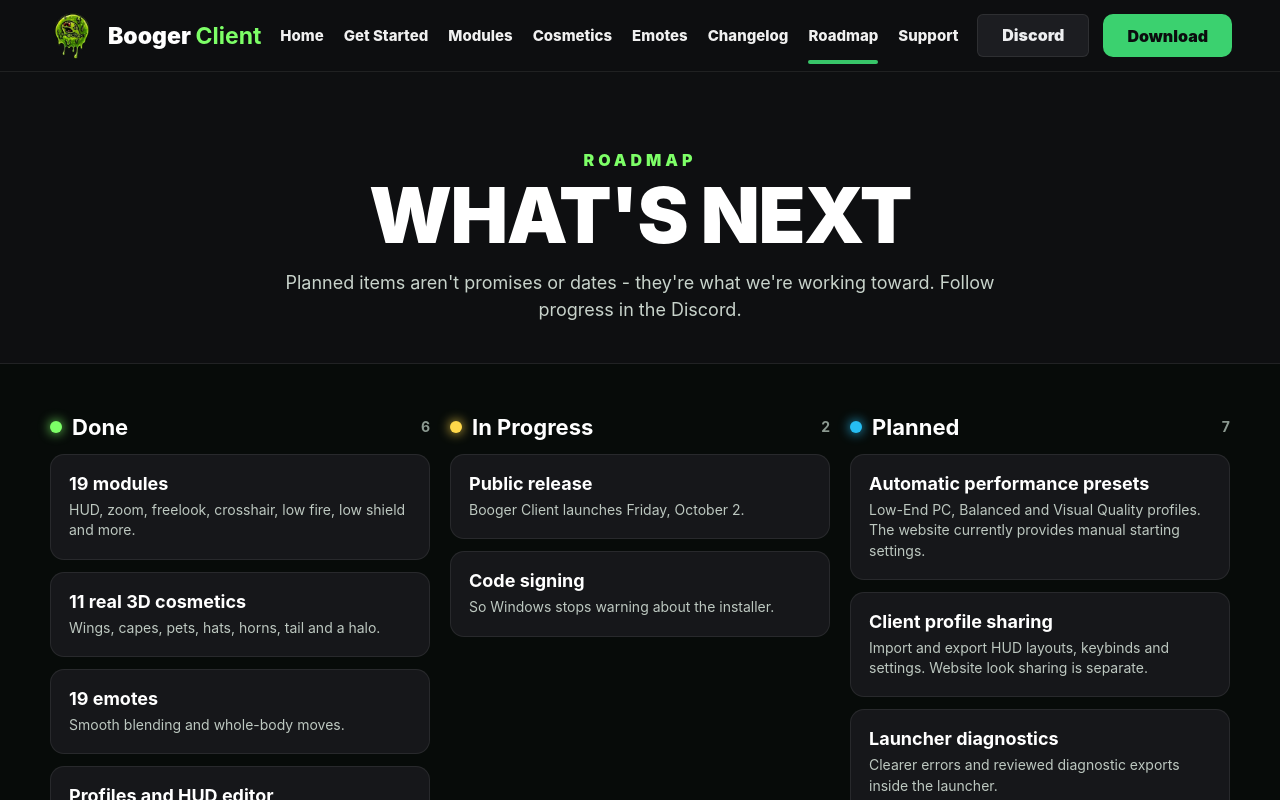
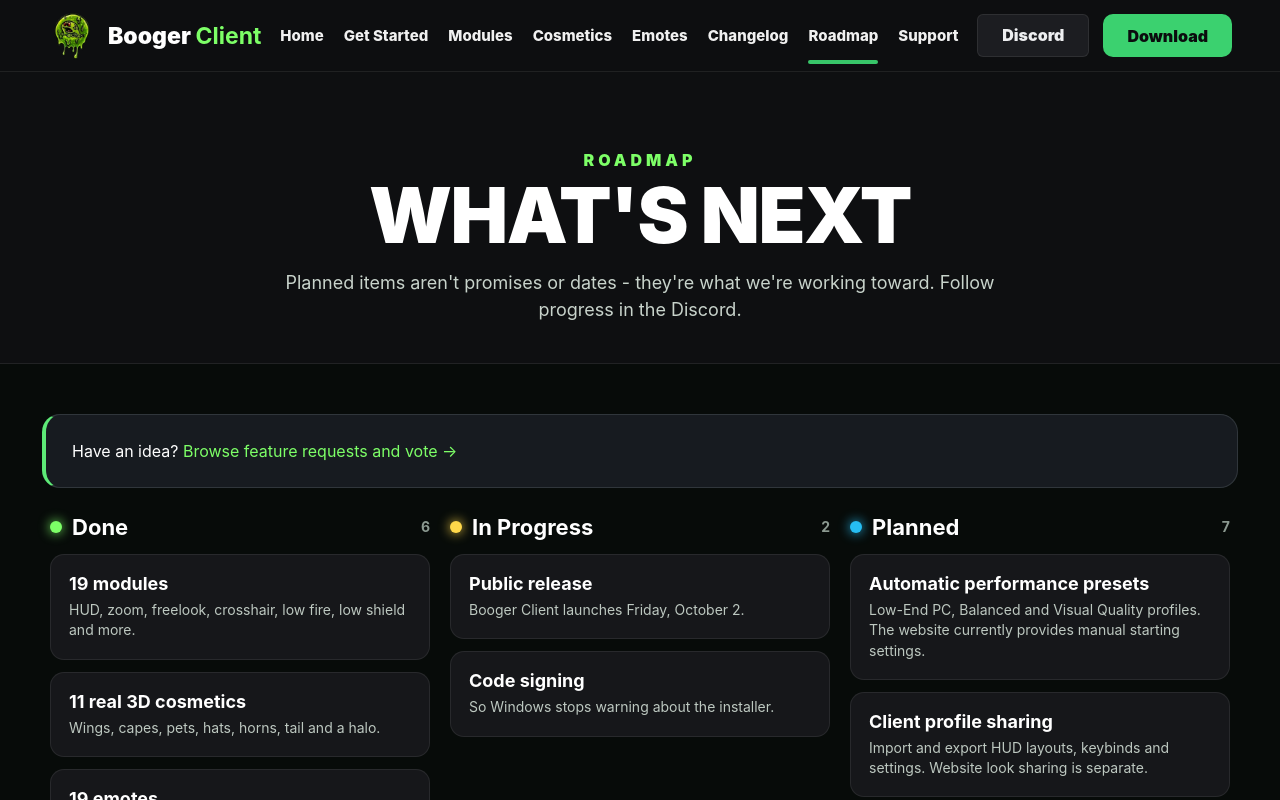
Before and after one commit to rylofficalacc-prog/booger-client-site, a Next.js app: page /roadmap in a window 1280 px wide. Shown: the top 800 px of the page. Built offline with nearby package versions, Linux system fonts and the light colour scheme; no server answers; a web font is replaced by a local one.

Commit message:
Upgrade website app/roadmap

```diff
--- a/app/roadmap/page.tsx
+++ b/app/roadmap/page.tsx
@@ -9,6 +9,7 @@
     <>
       <PageHeader eyebrow="Roadmap" title="What's Next" sub="Planned items aren't promises or dates - they're what we're working toward. Follow progress in the Discord." />
       <section className="section tight">
+        <p className="releaseNotice">Have an idea? <a href="/support#feedback">Browse feature requests and vote →</a></p>
         <div className="roadmap">
           {roadmap.map((col) => (
             <div className="roadCol" key={col.status} style={{ ["--c" as string]: col.color }}>
```
